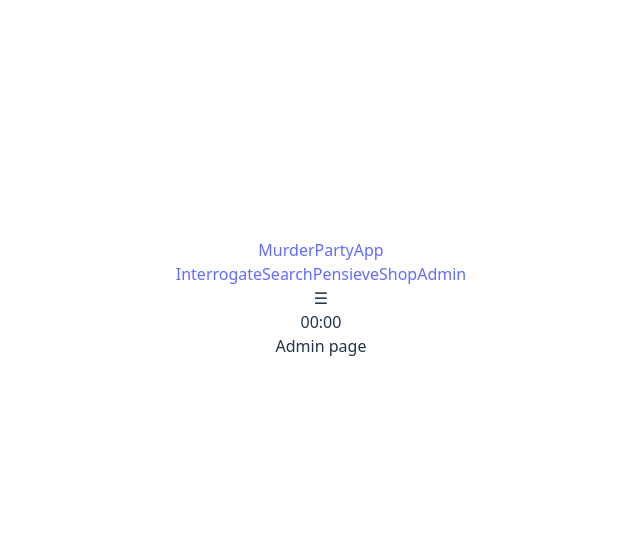
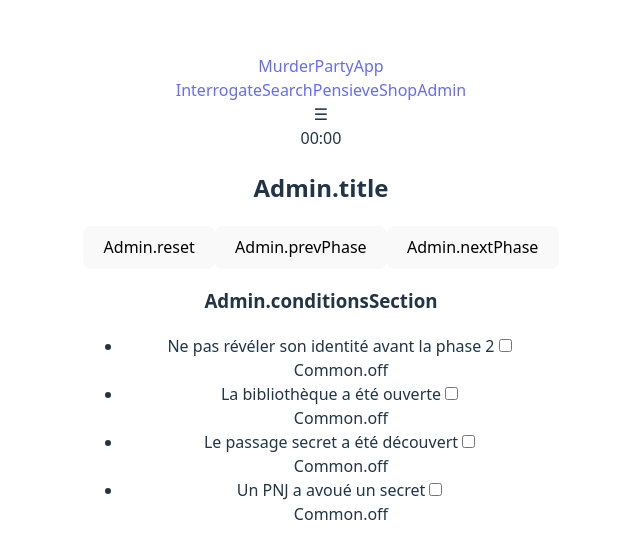
Before and after one commit to Maugrey/murder-party-app2, a React (Vite) app: page /admin in a window 1280 px wide. Shown: the part 102-660 px from the top of the page, without its empty margins (319-959 px from the left). Built offline with nearby package versions, Linux system fonts and the light colour scheme.

Commit message:
Update pages according to the specs and Admin

```diff
--- a/src/data/conditions.json
+++ b/src/data/conditions.json
@@ -1,3 +1,6 @@
 [
-  { "id": 1, "label": "Ne pas révéler son identité avant la phase 2" }
+  { "id": 1, "key": "no_identity_reveal_before_phase_2", "label": "Ne pas révéler son identité avant la phase 2" },
+  { "id": 2, "key": "library_opened", "label": "La bibliothèque a été ouverte" },
+  { "id": 3, "key": "secret_passage_found", "label": "Le passage secret a été découvert" },
+  { "id": 4, "key": "npc_confessed", "label": "Un PNJ a avoué un secret" }
 ]
--- a/src/pages/Admin.tsx
+++ b/src/pages/Admin.tsx
@@ -1,2 +1,83 @@
-const Admin = () => <div>Admin page</div>;
+import { useTranslation } from 'react-i18next';
+import { useGlobalStore } from '../stores/globalStore';
+import { useEffect, useState } from 'react';
+import conditionsData from '../data/conditions.json';
+
+interface ConditionDef {
+  id: number;
+  label: string;
+}
+
+const Admin = () => {
+  const { t } = useTranslation();
+  const setIsGameStarted = useGlobalStore((s) => s.setIsGameStarted);
+  const setCurrentPhase = useGlobalStore((s) => s.setCurrentPhase);
+  const setGameStartTime = useGlobalStore((s) => s.setGameStartTime);
+  const setPhaseStartTime = useGlobalStore((s) => s.setPhaseStartTime);
+  const currentPhase = useGlobalStore((s) => s.currentPhase);
+  const setConditions = useGlobalStore((s) => s.setConditions);
+  const conditions = useGlobalStore((s) => s.conditions);
+  const [conditionDefs, setConditionDefs] = useState<ConditionDef[]>([]);
+
+  useEffect(() => {
+    setConditionDefs(conditionsData as ConditionDef[]);
+  }, []);
+
+  const handleConditionToggle = (key: string) => {
+    setConditions({ ...conditions, [key]: !conditions[key] });
+  };
+
+  const handleReset = () => {
+    setIsGameStarted(false);
+    setCurrentPhase(1);
+    setGameStartTime(null);
+    setPhaseStartTime(null);
+    setConditions({});
+    useGlobalStore.getState().setCluesViewed({});
+    useGlobalStore.getState().setItemsTaken({});
+    useGlobalStore.getState().setMemoriesShown([]);
+  };
+
+  const handleNextPhase = () => {
+    setCurrentPhase(currentPhase + 1);
+    setPhaseStartTime(Date.now());
+  };
+
+  const handlePrevPhase = () => {
+    setCurrentPhase(Math.max(1, currentPhase - 1));
+    setPhaseStartTime(Date.now());
+  };
+
+  return (
+    <div className="max-w-xl mx-auto py-8">
+      <h2 className="text-2xl font-bold mb-6">{t('Admin.title')}</h2>
+      <div className="flex gap-4 mb-8">
+        <button className="btn bg-red-600 text-white" onClick={handleReset}>{t('Admin.reset')}</button>
+        <button className="btn" onClick={handlePrevPhase}>{t('Admin.prevPhase')}</button>
+        <button className="btn" onClick={handleNextPhase}>{t('Admin.nextPhase')}</button>
+      </div>
+      <div className="mb-6">
+        <h3 className="font-semibold mb-2">{t('Admin.conditionsSection')}</h3>
+        <ul className="space-y-2">
+          {conditionDefs.map((cond) => (
+            <li key={cond.id} className="flex items-center gap-4">
+              <span className="flex-1">{cond.label}</span>
+              <label className="inline-flex items-center cursor-pointer">
+                <input
+                  type="checkbox"
+                  className="sr-only peer"
+                  checked={!!conditions[cond.id]}
+                  onChange={() => handleConditionToggle(String(cond.id))}
+                />
+                <div className="w-11 h-6 bg-gray-200 peer-focus:outline-none peer-focus:ring-2 peer-focus:ring-blue-500 rounded-full peer peer-checked:bg-blue-600 transition"></div>
+                <span className="ml-2 text-sm">{conditions[cond.id] ? t('Common.on') : t('Common.off')}</span>
+              </label>
+            </li>
+          ))}
+        </ul>
+      </div>
+    </div>
+  );
+};
+
 export default Admin;
--- a/src/pages/Home.tsx
+++ b/src/pages/Home.tsx
@@ -1,11 +1,41 @@
 import { useTranslation } from 'react-i18next';
+import { useGlobalStore } from '../stores/globalStore';
+import { useNavigate } from 'react-router-dom';
 
 const Home = () => {
   const { t } = useTranslation();
+  const navigate = useNavigate();
+  const isGameStarted = useGlobalStore((s) => s.isGameStarted);
+  const setIsGameStarted = useGlobalStore((s) => s.setIsGameStarted);
+  const setGameStartTime = useGlobalStore((s) => s.setGameStartTime);
+  const setPhaseStartTime = useGlobalStore((s) => s.setPhaseStartTime);
+  const setCurrentPhase = useGlobalStore((s) => s.setCurrentPhase);
+
+  const handleStart = () => {
+    setIsGameStarted(true);
+    setGameStartTime(Date.now());
+    setPhaseStartTime(Date.now());
+    setCurrentPhase(1);
+  };
+
   return (
-    <div>
-      <h1 className="text-2xl font-bold mb-4">{t('Home.title')}</h1>
-      <button className="btn btn-primary">{t('Home.startButton')}</button>
+    <div className="flex flex-col items-center justify-center min-h-[60vh] gap-8">
+      <h1 className="text-3xl font-bold mb-4">{t('Home.title')}</h1>
+      {!isGameStarted ? (
+        <button
+          className="px-6 py-3 rounded bg-blue-600 text-white text-lg shadow hover:bg-blue-700 transition"
+          onClick={handleStart}
+        >
+          {t('Home.startButton')}
+        </button>
+      ) : (
+        <div className="flex flex-col gap-4 w-full max-w-xs">
+          <button className="btn" onClick={() => navigate('/interrogate')}>{t('Home.interrogate')}</button>
+          <button className="btn" onClick={() => navigate('/search')}>{t('Home.search')}</button>
+          <button className="btn" onClick={() => navigate('/shop')}>{t('Home.shop')}</button>
+          <button className="btn" onClick={() => navigate('/pensieve')}>{t('Home.pensieve')}</button>
+        </div>
+      )}
     </div>
   );
 };
--- a/src/pages/Interrogate.tsx
+++ b/src/pages/Interrogate.tsx
@@ -1,2 +1,21 @@
-const Interrogate = () => <div>Interrogate page</div>;
+import { useTranslation } from 'react-i18next';
+import { useGlobalStore } from '../stores/globalStore';
+
+const Interrogate = () => {
+  const { t } = useTranslation();
+  const isGameStarted = useGlobalStore((s) => s.isGameStarted);
+
+  if (!isGameStarted) {
+    return <div className="text-center py-12 text-lg text-gray-500">{t('Common.notStarted')}</div>;
+  }
+
+  return (
+    <div className="max-w-xl mx-auto py-8">
+      <h2 className="text-2xl font-bold mb-6">{t('Interrogate.title')}</h2>
+      {/* TODO: Dropdown lieu, dropdown PNJ, bouton interroger, affichage indice, gestion état */}
+      <div className="text-gray-400">{t('Common.todo')}</div>
+    </div>
+  );
+};
+
 export default Interrogate;
--- a/src/pages/Pensieve.tsx
+++ b/src/pages/Pensieve.tsx
@@ -1,2 +1,21 @@
-const Pensieve = () => <div>Pensieve page</div>;
+import { useTranslation } from 'react-i18next';
+import { useGlobalStore } from '../stores/globalStore';
+
+const Pensieve = () => {
+  const { t } = useTranslation();
+  const isGameStarted = useGlobalStore((s) => s.isGameStarted);
+
+  if (!isGameStarted) {
+    return <div className="text-center py-12 text-lg text-gray-500">{t('Common.notStarted')}</div>;
+  }
+
+  return (
+    <div className="max-w-xl mx-auto py-8">
+      <h2 className="text-2xl font-bold mb-6">{t('Pensieve.title')}</h2>
+      {/* TODO: bouton plonger, affichage souvenir, gestion état, effet visuel */}
+      <div className="text-gray-400">{t('Common.todo')}</div>
+    </div>
+  );
+};
+
 export default Pensieve;
--- a/src/pages/Search.tsx
+++ b/src/pages/Search.tsx
@@ -1,2 +1,21 @@
-const Search = () => <div>Search page</div>;
+import { useTranslation } from 'react-i18next';
+import { useGlobalStore } from '../stores/globalStore';
+
+const Search = () => {
+  const { t } = useTranslation();
+  const isGameStarted = useGlobalStore((s) => s.isGameStarted);
+
+  if (!isGameStarted) {
+    return <div className="text-center py-12 text-lg text-gray-500">{t('Common.notStarted')}</div>;
+  }
+
+  return (
+    <div className="max-w-xl mx-auto py-8">
+      <h2 className="text-2xl font-bold mb-6">{t('Search.title')}</h2>
+      {/* TODO: Dropdown lieu, dropdown endroit, bouton fouiller, affichage indice, gestion état */}
+      <div className="text-gray-400">{t('Common.todo')}</div>
+    </div>
+  );
+};
+
 export default Search;
--- a/src/pages/Shop.tsx
+++ b/src/pages/Shop.tsx
@@ -1,2 +1,20 @@
-const Shop = () => <div>Shop page</div>;
+import { useTranslation } from 'react-i18next';
+import { useGlobalStore } from '../stores/globalStore';
+
+const Shop = () => {
+  const { t } = useTranslation();
+  const isGameStarted = useGlobalStore((s) => s.isGameStarted);
+
+  if (!isGameStarted) {
+    return <div className="text-center py-12 text-lg text-gray-500">{t('Common.notStarted')}</div>;
+  }
+
+  return (
+    <div className="max-w-xl mx-auto py-8">
+      <h2 className="text-2xl font-bold mb-6">{t('Shop.title')}</h2>
+      <div className="text-gray-400">{t('Common.todo')}</div>
+    </div>
+  );
+};
+
 export default Shop;
```
